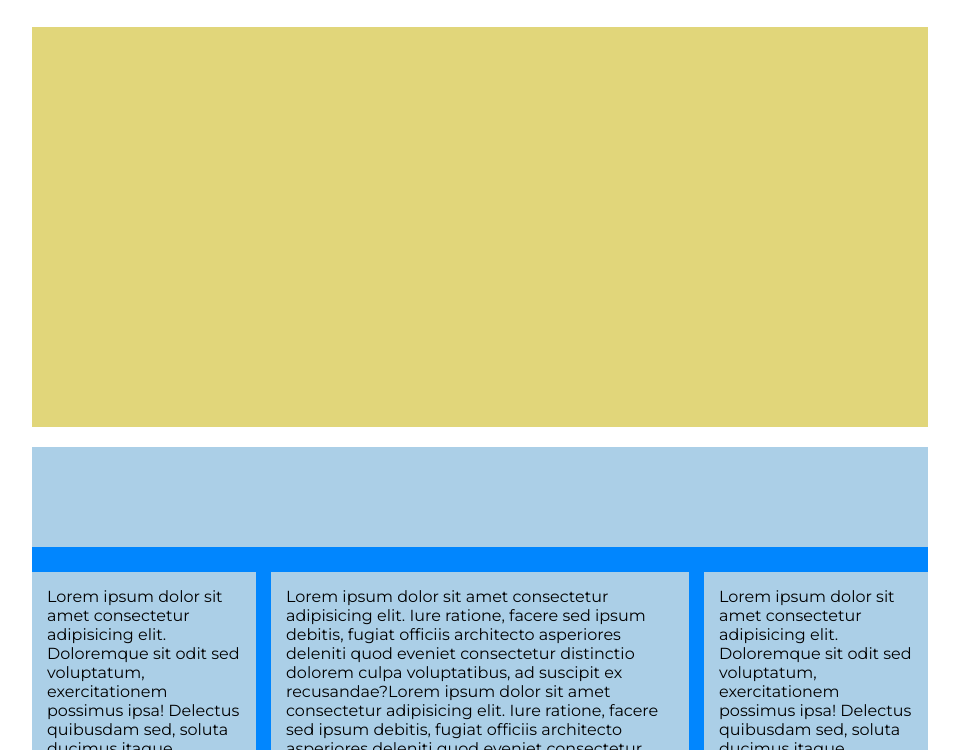
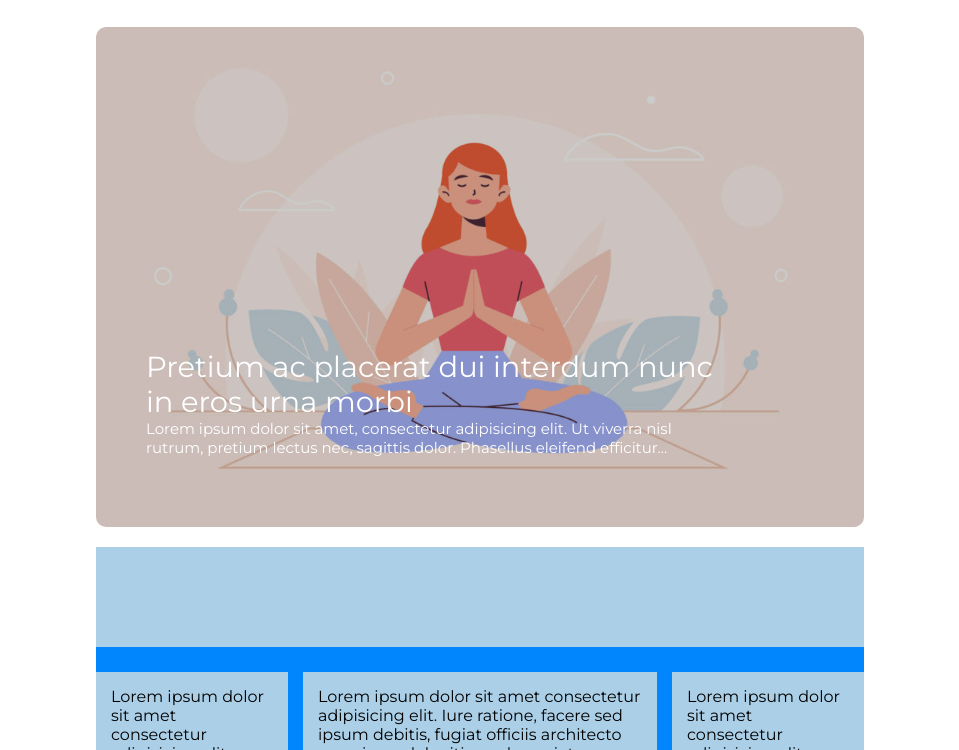
Before and after one commit to AlbertoZanola96/htmlcss-wp, a plain HTML site: page index.html in a window 1280 px wide. Shown: the part 116-866 px from the top of the page, without its empty margins (160-1119 px from the left). Drawn offline with Linux system fonts and the light colour scheme.

Commit message:
Completamento banner

```diff
--- a/css/style.css
+++ b/css/style.css
@@ -6,7 +6,7 @@
 
  /* common */
 #container {
-    width: 70%;
+    width: 60%;
     margin: 0 auto;
 }
 
@@ -46,17 +46,47 @@ body {
  }
  /* / header */
 
-/* inizio main */
-.container-main {
-    width: 100%;
+/* inizio main top */
+.main-top {
+    position: relative;
+    margin: 20px 0;
+    height: 500px;
 }
 
-.main-top {
-    margin: 20px 0;
-    height: 400px;
-    background-color: #E1D67A;
+.main-top img {
+    width: 100%;
+    height: 100%;
+    object-fit: cover;
+    border-radius: 10px;
 }
 
+.main-top-text {
+    position: absolute;
+    left: 50px;
+    bottom: 70px;
+    color: white;
+}
+
+.main-top-text :first-child {
+    font-size: 29px;
+}
+
+.main-top-text :last-child {
+    font-size: 15px;
+}
+
+.overlay {
+    position: absolute;
+    top: 0;
+    right: 0;
+    bottom: 0;
+    left: 0;
+    background-color: rgba(0,0,0,0.2);
+    border-radius: 10px;
+}
+/* fine inizio main top */
+
+/* inizio main-bottom */
 .main-bottom {
     height: 500px;
     background-color: #0186FE;
@@ -88,7 +118,7 @@ body {
     margin-right: 15px;
     padding: 15px;
 }
-/* / main */
+/* fine main bottom */
 
 
 /* footer  */
--- a/index.html
+++ b/index.html
@@ -36,7 +36,14 @@
         <main>
             <div class="container-main">
                 <!-- prima parte main  -->
-                <div class="main-top"></div>
+                <div class="main-top">
+                    <div class="overlay"></div>
+                    <img src="img/banner.jpg" alt="banner yoga">
+                    <div class="main-top-text">
+                        <p>Pretium ac placerat dui interdum nunc<br>in eros urna morbi</p>
+                        <p>Lorem ipsum dolor sit amet, consectetur adipisicing elit. Ut viverra nisl <br>rutrum, pretium lectus nec, sagittis dolor. Phasellus eleifend efficitur...</p>
+                    </div>
+                </div>
                 <!-- / prima parte main  -->
 
                 <!-- seconda parte main -->
```
